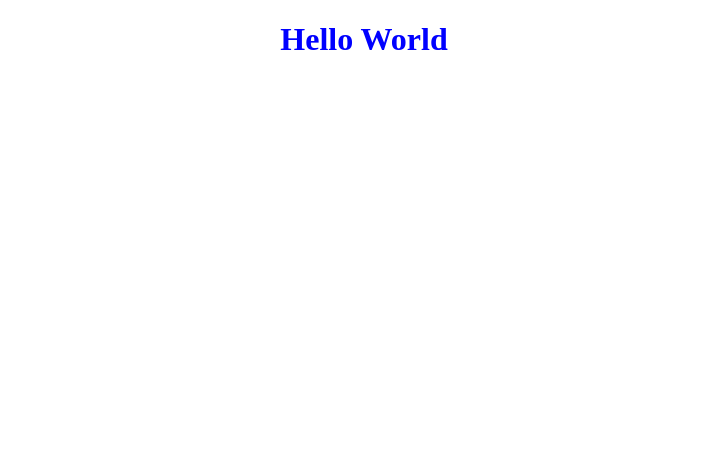
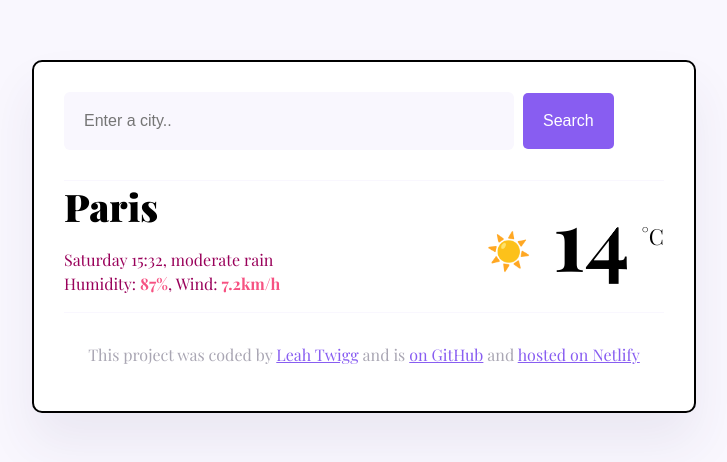
Before and after one commit to lea-bee/weather-app, a plain HTML site: page App.html in a window 1280 px wide. Shown: the whole page, without its empty margins (276-1003 px from the left). Drawn offline with nearby package versions, Linux system fonts and the light colour scheme; files that its build step writes are made by us from their sources; a web font is replaced by a local one.

Commit message:
Added project code to repository

```diff
--- a/App.html
+++ b/App.html
@@ -3,10 +3,59 @@
   <head>
     <meta charset="UTF-8" />
     <meta name="viewport" content="width=device-width, initial-scale=1.0" />
-    <title>Document</title>
-    <link rel="stylesheet" href="styles.css" />
+    <script src="https://unpkg.com/axios/dist/axios.min.js"></script>
+
+    <link rel="stylesheet" href="src/styles.css" />
+    <link rel="preconnect" href="https://fonts.googleapis.com" />
+    <link rel="preconnect" href="https://fonts.gstatic.com" crossorigin />
+    <link rel="preconnect" href="https://fonts.googleapis.com" />
+    <link rel="preconnect" href="https://fonts.gstatic.com" crossorigin />
+    <link
+      href="https://fonts.googleapis.com/css2?family=Bona+Nova+SC:ital,wght@0,400;0,700;1,400&family=Libre+Baskerville:ital,wght@0,400;0,700;1,400&family=Playfair+Display:ital,wght@0,400..900;1,400..900&display=swap"
+      rel="stylesheet"
+    />
+    <title>My weather application</title>
   </head>
   <body>
-    <h1>Hello World</h1>
+    <div class="container">
+      <header>
+        <form id="search-form">
+          <input
+            type="search"
+            placeholder="Enter a city.."
+            required
+            class="search-input"
+            id="searched"
+          />
+          <input type="submit" value="Search" class="search-button" />
+        </form>
+      </header>
+      <main>
+        <div class="current-weather">
+          <div>
+            <h1 class="city" id="current-city">Paris</h1>
+            <p class="city-details">
+              <span id="current-time">Saturday 15:32</span>, moderate rain
+              <br />
+              Humidity: <strong>87%</strong>, Wind: <strong>7.2km/h</strong>
+            </p>
+          </div>
+          <div class="current-temperature">
+            <span class="current-temperature-icon" id="icon">☀️</span>
+            <span class="current-temperature-val" id="current-temp">14</span>
+            <span class="current-temperature-deg"> °C</span>
+          </div>
+        </div>
+      </main>
+      <footer>
+        <p>
+          This project was coded by
+          <a href="#" target="_blank">Leah Twigg</a> and is
+          <a href="#" target="_blank"> on GitHub</a> and
+          <a href="#" target="_blank">hosted on Netlify</a>
+        </p>
+      </footer>
+    </div>
+    <script src="src/index.js"></script>
   </body>
 </html>
--- a/styles.css
+++ b/styles.css
@@ -1,4 +1,119 @@
-h1 {
+body {
+  background-color: #f9f7fe;
+  font-family: Playfair Display, Libre Baskerville;
+}
+
+a {
+  color: #885df1;
+}
+
+.container {
+  background-color: #ffffff;
+  border: 2px solid black;
+  max-width: 600px;
+  margin: 60px auto;
+  padding: 30px;
+  border-radius: 10px;
+  box-shadow: 0 30px 50px rgba(65, 50, 100, 0.08);
+}
+header {
+  display: block;
+  border-bottom: 1px solid #f9f7fe;
+  padding-bottom: 30px;
+}
+
+.search-input {
+  background-color: #f9f7fe;
+  border: none;
+  color: rgba(39, 33, 66, 0.4);
+  font-size: 16px;
+  padding: 20px;
+  width: 75%;
+  border-radius: 6px;
+}
+.search-button {
+  margin-left: 5px;
+  font-size: 16px;
+  background-color: #885df1;
+  color: white;
+  border: none;
+  padding: 20px;
+  line-height: 1;
+  border-radius: 5px;
+}
+
+.city {
+  font-size: 38px;
+  font-weight: 900;
+  margin: 0;
+}
+.city-details {
+  color: #99005a;
+  font-size: 16px;
+  font-weight: 400;
+  line-height: 24px;
+}
+.city-details strong {
+  color: #f65282;
+}
+
+div {
+  display: block;
+}
+.current-weather {
+  display: flex;
+  justify-content: space-between;
+}
+
+.current-temperature {
+  font-size: 48px;
+}
+.current-temperature-icon {
+  position: relative;
+  font-size: 36px;
+  top: -8px;
+  margin-right: 10px;
+}
+
+.current-temperature-val {
+  font-size: 84px;
+  font-weight: bold;
+  top: -20px;
+}
+.current-temperature-deg {
+  font-size: 22px;
+  position: relative;
+  top: -27px;
+}
+
+footer {
+  display: block;
+  border-top: 1px solid #f9f7fe;
   text-align: center;
-  color: blue;
+  padding-top: 15px;
+  color: rgba(39, 33, 66, 0.4);
 }
+
+.playfair-display- {
+  font-family: "Playfair Display", serif;
+  font-optical-sizing: auto;
+  font-weight: 400;
+  font-style: normal;
+}
+.libre-baskerville-regular {
+  font-family: "Libre Baskerville", serif;
+  font-weight: 400;
+  font-style: normal;
+}
+
+.libre-baskerville-bold {
+  font-family: "Libre Baskerville", serif;
+  font-weight: 700;
+  font-style: normal;
+}
+
+.libre-baskerville-regular-italic {
+  font-family: "Libre Baskerville", serif;
+  font-weight: 400;
+  font-style: italic;
+}
```
Also changed, not shown: script.js (+51 -0 lines).
